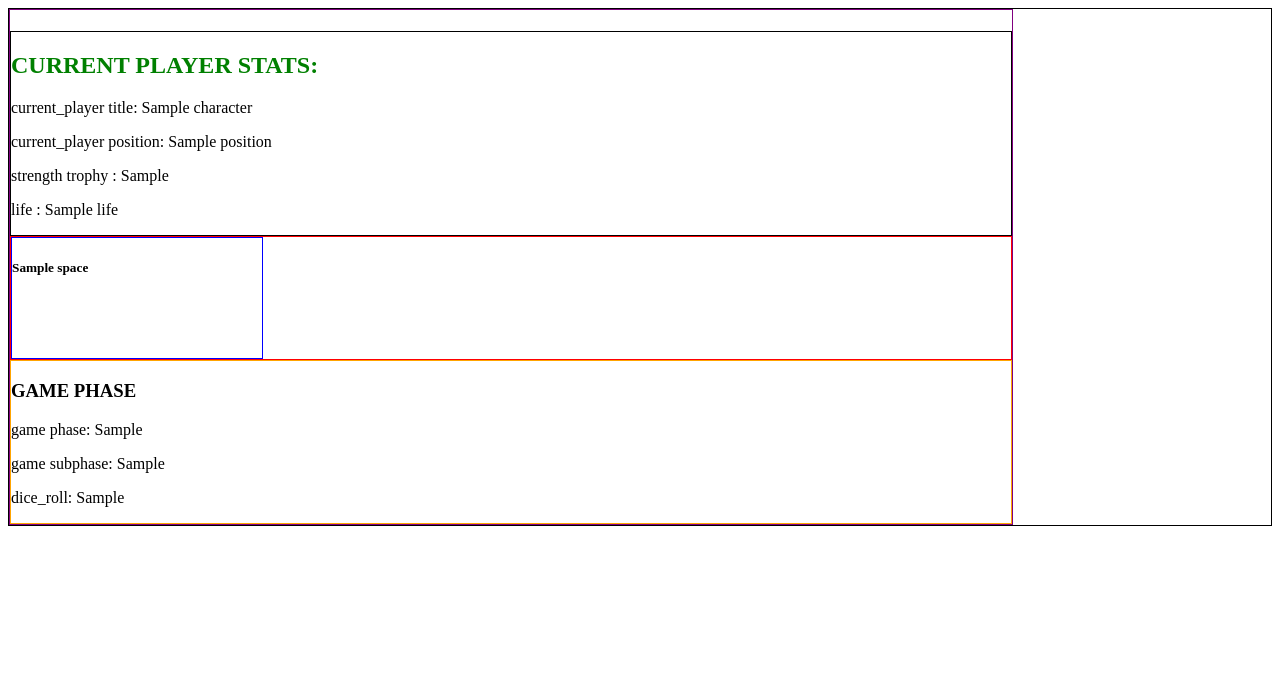
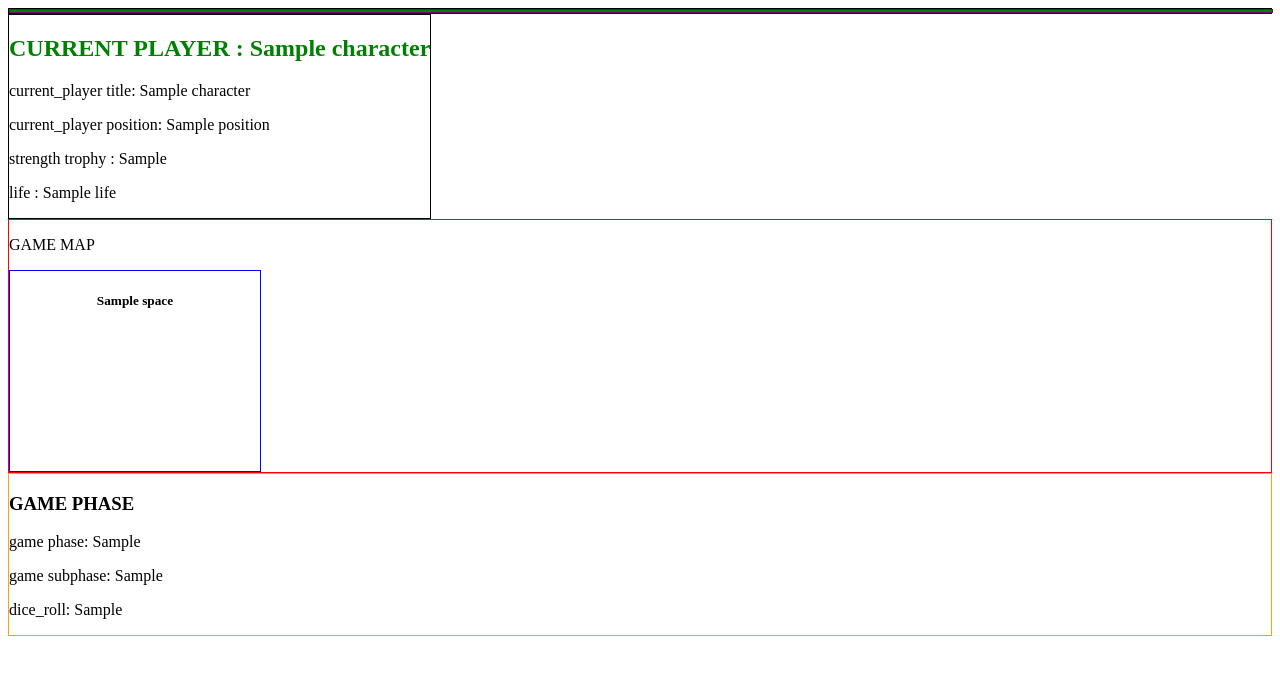
Before and after one commit to BartlomiejOlejniczak/Talisman, a Flask app: template Talisman/templates/game2.html in a window 1280 px wide. Shown: the top 675 px of the page. Run offline with Flask 2, Linux system fonts and the light colour scheme; the template is opened without the code that fills it: most values are stand-ins (such as "Sample title", 1, 10 or a date in 2020); parts of the project's set-up code (start-up, migrations or seed data) failed here and were passed over.

Commit message:
work on ecounter 2 players, little bit upgrade gui

```diff
--- a/Talisman/templates/game2.html
+++ b/Talisman/templates/game2.html
@@ -1,22 +1,21 @@
 {% include "header.html" %}
 <body>
+<div>
+    <form method="POST" style="border:1px solid black;">
+        <div style="border: 1px solid purple; width:100%">
 
-<form method="POST" style="border:1px solid black; display:inline-block; display:flex">
-    <div style="border: 1px solid purple">
-        <h1 id="message"></h1>
-
-        {% if display['game'].game_phase == 'how_many_players' %}
 
             <div style="border:1px solid green">
+                {% if display['game'].game_phase == 'how_many_players' %}
                 <p>How many players? 1(not recommended) - 6</p>
                 <input type="number" id="quantity" name="quantity" min="1" max="6" value="2">
                 <input id="b1" type="submit" name='p' value='sumbit'/>
+                {% endif %}
             </div>
-        {% endif %}
 
 
+            <div>
                 {% if display['game'].game_phase == 'b4mov_spells' %}
-        <div>
                 <h1>Do you want to cast spell before movement?</h1>
                 <input type="submit" name='yes' value='YES'/>
                 <input type="submit" name='no' value='NO'/>
@@ -25,32 +24,36 @@
                 <h1>Which spell do you want to cast?</h1>
                 {% for spell in spells %}
                 {% endfor %}
+                {% endif %}
             </div>
-        {% endif %}
 
 
-        {% if display['game'].game_phase == 'movement_dice_roll' and display['game'].game_subphase != 'movement' %}
             <div>
+                {% if display['game'].game_phase == 'movement_dice_roll' and display['game'].game_subphase != 'movement'
+                %}
                 <h1>Please roll the dice to begin movement</h1>
                 <input type="submit" name='dice_roll' value='dice roll'/>
                 {% endif %}
                 <div>
-                {% if display['game'].game_phase == 'movement_dice_roll' and display['game'].game_subphase == 'movement'
+                    {% if display['game'].game_phase == 'movement_dice_roll' and display['game'].game_subphase ==
+                    'movement'
                     %}
-                <div style="border: 1px black solid">
+                    <div style="display: flex; justify-content: space-between">
+                        <div style="border: 1px black solid; display: flex; flex-direction: column; align-items: center; justify-content: space-between">
                             <h2>{{ display['move_backward']['name'] }} cards to draw: {{
                                 display['move_backward']['cards_to_draw']
                                 }}</h2>
-                    <h2>{{ display['game_field'][ display['bmi'] ]}}</h2>
+                            <h2>{{ display['game_field'][ display['bmi']] }}</h2>
                             {% for player in display['players_position_bkw'] %}
                             <h6>{{ player }} </h6>
                             {% endfor %}
                             <input type="submit" name='backward' value='Go to {{ display["move_backward"]["name"]}}'/>
                         </div>
-                <div style="border: 1px black solid">
-                    <h2>{{ display['move_forward']['name'] }} cards to draw: {{ display['move_forward']['cards_to_draw']
+                        <div style="border: 1px black solid;  display: flex; flex-direction: column; align-items: center; justify-content: space-between">
+                            <h2>{{ display['move_forward']['name'] }} cards to draw: {{
+                                display['move_forward']['cards_to_draw']
                                 }}</h2>
-                    <h2> {{ display['game_field'][ display['fmi'] ]}}</h2>
+                            <h2> {{ display['game_field'][ display['fmi']] }}</h2>
                             {% for player in display['players_position_fwd'] %}
                             <h6>{{ player }} </h6>
                             {% endfor %}
@@ -60,10 +63,11 @@
                     </div>
                 </div>
                 {% endif %}
+            </div>
 
 
+            <div>
                 {% if display['game'].game_phase == 'ETS' and display['game'].game_subphase != 'ETS_draw' %}
-        <div>
                 <h2> Draw a card </h2>
                 <input type="submit" name='draw' value='Draw a card'/>
             </div>
@@ -72,28 +76,30 @@
             <div>
                 <h3>{{ display['card'].title }}</h3>
                 <input type="submit" name='OK_card' value='OK'/>
+                {% endif %}
             </div>
-        {% endif %}
 
 
+            <div>
                 {% if display['game'].game_subphase == 'EWE_Evade' %}
-        <div>
                 <h1>Do you want to try to evade?</h1>
                 <input type="submit" name='yes_EWE_Evade' value='YES_evade'/>
                 <input type="submit" name='no_EWE_Evade' value='NO_evade'/>
+                {% endif %}
             </div>
-        {% endif %}
 
+
+            <div>
                 {% if display['game'].game_subphase == 'EWE_Spells' %}
-        <div>
                 <h1>Do you want to cast spell before battle?</h1>
                 <input type="submit" name='yes_EWE_Spells' value='YES'/>
                 <input type="submit" name='no_EWE_Spells' value='NO'/>
+                {% endif %}
             </div>
-        {% endif %}
 
+
+            <div>
                 {% if display['game'].game_subphase == 'EWE_Battle' %}
-        <div>
                 <h1>Battle with {{ display['card'].title }}</h1>
                 <h2>Enemy strength {{ display['enemy_strength'] }}</h2>
                 <h2 style="color: red">Player strength {{ display['player_strength'] }}</h2>
@@ -105,37 +111,37 @@
                 {% if display['battle_result'] != '' and display['game'].game_phase == 'EWE_after_battle' %}
                 <h3 style="color: red">Battle result: {{ display['battle_result'] }}</h3>
                 <input type="submit" name='end_turn' value='end turn'/>
+                {% endif %}
             </div>
-        {% endif %}
 
 
+            <div>
                 {% if display['game'].game_phase == 3 %}
-        <div>
                 <h1>You meet an another Player</h1>
                 <h2>Do you want to ecounter him?</h2>
                 <input type="submit" name='yes_ETS' value='YES'/>
                 <input type="submit" name='no_ETS' value='NO'/>
+                {% endif %}
             </div>
-        {% endif %}
 
 
+            <div>
                 {% if display['game'].game_subphase == 'EWP_Choose_Player_to_attack'%}
-        <div>
                 <h2> Choose player to ecounter with</h2>
                 {% for player in display['players_in_game'] %}
                 {% if player.position == display['position'] %}
-            {% if player != display['name']%}
-            <input type="submit" name="{{ player.character.title }}" value="{{ player.character.title }}"/>
+                {% if player != display['game'].current_player%}
+                <input type="submit" name="{{ player }}" value="{{ player.character.title }}"/>
                 {% endif %}
                 {% endif %}
                 {% endfor %}
                 {% if display['game'].game_subphase == 'EWP_Choose_PLayer_to_attack' %}
+                {% endif %}
             </div>
-        {% endif %}
 
 
+            <div>
                 {% if display['game'].game_subphase == 'EWP_Choose' %}
-        <div>
                 <h1>Choose what you want to do?</h1>
                 <div>
                     <input type="submit" name='str_EWP' value='Use strength'/>
@@ -143,34 +149,59 @@
                     <input type="submit" name='skill_EWP' value='Use Skill'/>
                 </div>
                 {% endif %}
-        </div>
                 {% endif %}
             </div>
+
+        </div>
+
+
+    </form>
+</div>
+<!-- PLAYERS STATS -->
+<div style="display : flex; justify-content: space-between">
+    {% if display['game'].game_phase != 'how_many_players' %}
     <div style="border: 1px solid black">
-        <h2 style="color: green">CURRENT PLAYER STATS:</h2>
-        {% if display['game'].current_player != ""%}
+        <h2 style="color: green">CURRENT PLAYER : {{ display['game'].current_player.character.title }} </h2>
+<!--        {% if display['game'].current_player != "" %}-->
         <p id="cn">current_player title: {{ display['game'].current_player.character.title }}</p>
-        {% endif %}
+<!--        {% endif %}-->
         <p id="cpp">current_player position: {{ display['position'].name }}</p>
         <p>strength trophy : {{ display['strength_trophy'] }}</p>
         <p>life : {{ display['life'] }}</p>
     </div>
+    {% endif %}
+    {% if display['game'].game_subphase == 'EWP_Choose' %}
+    <div style="border: 1px solid black">
+        <h2 style="color: green">CURRENT PLAYER STATS:</h2>
+        {% if display['game'].pvp_player != ""%}
+        <p id="cn">ATTACKED PLAYER : {{ display['game'].pvp_player.character.title }}</p>
+        {% endif %}
+<!--        <p id="cpp">current_player position: {{ display['position'].name }}</p>-->
+        <p>strength trophy : {{ display['strength_trophy'] }}</p>
+        <p>life : {{ display['game'].pvp_player.life }}</p>
+    </div>
+    {% endif %}
 
+</div>
 
-    <div style="width:1000px; border :1px solid red; display:flex; top:0; right:0">
+<!-- GAME MAP -->
+<div style=" border :1px solid red">
+    <p> GAME MAP </p>
+    <div style="display:flex">
         {% for space in display['game_field'] %}
-        <div style="border :1px solid blue ; height : 120px; width:250px; float:right">
+        <div style="border :1px solid blue ; height : 200px; width:250px; display: flex; flex-direction: column; align-items:center">
             <h5> {{space}}</h5>
             {% for player in display['players_position'] %}
-            {% if display['players_position'][player] == card %}
+            {% if display['players_position'][player] == space %}
             <h6>{{ player.character.title }}</h6>
             {% endif %}
             {% endfor %}
         </div>
         {% endfor %}
     </div>
+</div>
 
-
+<!-- GAME PHASE -->
 <div style="border: 1px solid orange">
     <h3> GAME PHASE</h3>
     <p id="gp">game phase: {{ display['game'].game_phase }}</p>
@@ -179,7 +210,4 @@
 </div>
 
 
-</form>
-
-
 </body>
```
Also changed, not shown: Talisman/game2.py (+15 -19 lines), Talisman/gui2.py (+13 -1 lines). Lines whose indentation alone changed are shown as unchanged.
